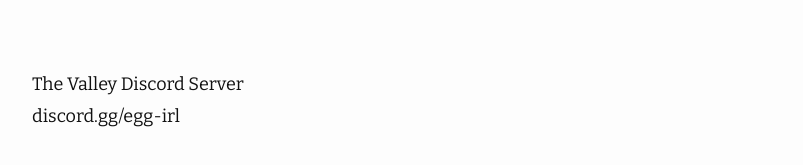
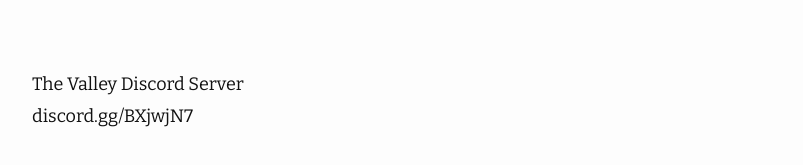
Before and after one commit to The-Valley-Discord/Valley-Blog, a Jekyll site: the page built from about.md, in a window 1280 px wide. Shown: the part 1046-1211 px from the top of the page, without its empty margins (238-1041 px from the left). Built offline with Jekyll 4.4.1, drawn with Linux system fonts in a browser that asks for light colours; nearby versions of some CDN libraries; our own code applies the rules of GitHub Pages for plain Markdown files.

Commit message:
Update _config.yml

```diff
--- a/_config.yml
+++ b/_config.yml
@@ -9,7 +9,7 @@ collections:
     title: Uploads
     output: true
 author: The Valley Discord Server
-discord: egg-irl
+discord: BXjwjN7
 url: https://the-valley-discord.github.io
 description: 'The Official Valley Discord Blog
 
```
